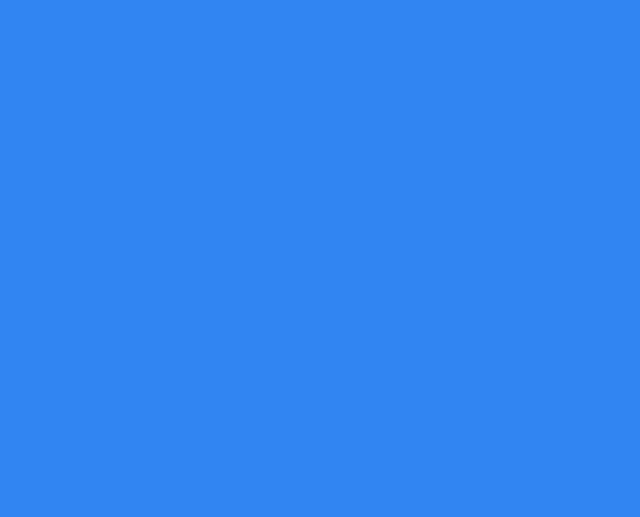
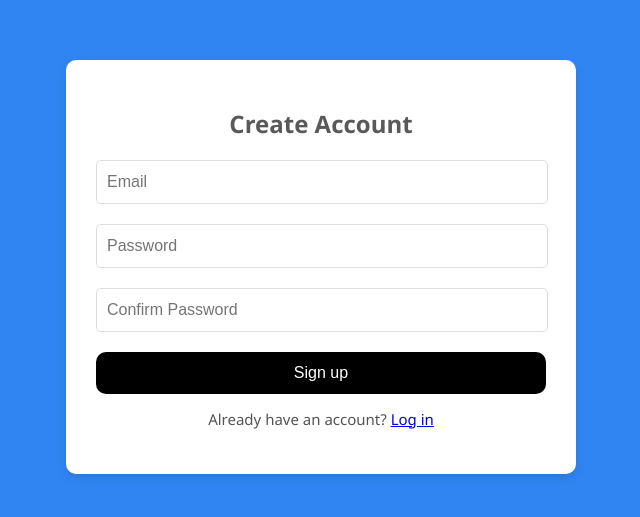
Before and after one commit to mariochiriac/AppDev-WeatherApp-GroupProject, a React (Create React App) app in the folder weather-app/: page /signup in a window 1280 px wide. Before the commit this address had no page. Shown: the part 133-650 px from the top of the page, without its empty margins (319-959 px from the left). Built offline with nearby package versions, Linux system fonts and the light colour scheme.

Commit message:
Added sign up page with css, and real login system to be implemented later.

```diff
--- a/weather-app/src/App.js
+++ b/weather-app/src/App.js
@@ -2,13 +2,14 @@ import './App.css';
 import { BrowserRouter, Route, Routes} from 'react-router-dom';
 import LoginPage from "./pages/LoginPage";
 import WeatherDashboard from './pages/WeatherDashboard';
+import SignupPage from './pages/SignupPage';
 
 function App() {
   return (
     <BrowserRouter>
       <Routes>
         <Route path="/" element={<LoginPage />} />
-
+        <Route path="/signup" element={<SignupPage />} />
         <Route path="/dashboard" element={<WeatherDashboard />} />
       </Routes>
     </BrowserRouter>
--- a/weather-app/src/pages/LoginPage.js
+++ b/weather-app/src/pages/LoginPage.js
@@ -4,12 +4,13 @@ import { useState } from "react";
 import "./LoginPage.css";
 import logo from "../logo192.png";
 
+//--const API_BASE_URL = "http://localhost:5000";--//
 export default function LoginPage() {
     const [email, setEmail] = useState("");
     const [password, setPassword] = useState("");
     const [error, setError] = useState("");
 
-    const handleSubmit = (e) => {
+    const handleSubmit = (e) => { //-- needs async when backend ready, for Real login --//
         e.preventDefault();
 
         //-- Validation for Email Address--//
@@ -30,8 +31,36 @@ export default function LoginPage() {
 
         /*Temporary navigation before the back end is ready.
         Delete this chunk when backend is complete */
-        window.location.href = "/dashboard";
+        window.location.href ="/dashboard";
+        /* Real Login system below commented for now until backend ready
+        try{
+            const response = await fetch(`${API_BASE_URL}/api/auth/login`, {
+                method: "POST",
+                headers: {"Content-Type": "application/json"},
+                body: JSON.stringify({ email, password}),
+            });
 
+            const data = await response.json();
+
+            if(!response.ok) {
+                setError(data.error || "Invalid email or password");
+                return;
+            }
+
+            if(data.token) {
+                localStorage.setItem("authToken", data.token);
+            } else {
+                localStorage.setItem("authToken", "dummy-token");
+            }
+
+            localStorage.setItem("userEmail", data.user?.email || email);
+            window.location.href = "/dashboard";
+
+        } catch (err) {
+            console.error(err);
+            setError("Network error. Please try again.");
+        }
+        */
     };
     return (
         <div className="login-container">
@@ -61,6 +90,9 @@ export default function LoginPage() {
                     />
                 </div>
                 <button type="submit">Login</button>
+                <p className="login-small">
+                    Don't have an account? <a href="/signup">Sign up</a>
+                </p>
             </form>
         </div>
     );
--- /dev/null
+++ b/weather-app/src/pages/SignupPage.css
@@ -0,0 +1,70 @@
+.signup-page {
+    min-height: 100vh;
+    background-color: rgb(49, 133, 242);
+    margin: 0;
+    display: flex;
+    justify-content: center;
+    align-items: center;
+}
+
+.signup-container {
+    overflow: hidden;
+    background-color: #fff;
+    padding: 30px;
+    width: 450px;
+    border-radius: 10px;
+    box-shadow: 0 4px 8px rgba(0, 0, 0, 0.1);
+}
+
+.signup-form h1 {
+    font-size: 24px;
+    font-family: "Segoe UI", Tahoma, Geneva, Verdana, sans-serif;
+    text-align: center;
+    margin-bottom: 20px;
+    color: #444444e2;
+}
+
+.input-group {
+    margin-bottom: 20px;
+}
+
+.input-group input[type="email"],
+.input-group input[type="password"] {
+    width: calc(100% - 20px);
+    padding: 12px 10px;
+    border: 1px solid #ddd;
+    border-radius: 5px;
+    font-size: 16px;
+}
+
+.input-group input[type="email"]:focus,
+.input-group input[type="password"]:focus {
+    border-color: #007bff;
+    outline: none;
+    box-shadow: 0 0 2px rgba(0, 123, 255, 0.25);
+}
+
+.signup-form button {
+    width: 100%;
+    padding: 12px;
+    background-color: black;
+    color: white;
+    border: none;
+    border-radius: 10px;
+    font-size: 16px;
+    cursor: pointer;
+}
+
+.signup-error {
+    color: red;
+    font-size: 14px;
+    margin-top: 5px;
+}
+
+.signup-page .login-small {
+  margin-top: 15px;
+  text-align: center;
+  font-size: 15px;
+  color: #555;
+  font-family: "Segoe UI", Tahoma, Geneva, Verdana, sans-serif;
+}
--- /dev/null
+++ b/weather-app/src/pages/SignupPage.js
@@ -0,0 +1,113 @@
+import React, { useState } from "react";
+import { useNavigate, Link } from "react-router-dom";
+import "./SignupPage.css";
+
+const API_BASE_URL = "http://localhost:5000";
+
+function SignupPage() {
+  const [email, setEmail] = useState("");
+  const [password, setPassword] = useState("");
+  const [confirmPassword, setConfirmPassword] = useState("");
+  const [error, setError] = useState("");
+  const [isSubmitting, setIsSubmitting] = useState(false);
+
+  const navigate = useNavigate();
+
+  async function handleSubmit(e) {
+    e.preventDefault();
+    setError("");
+
+    if (!email || !password || !confirmPassword) {
+      setError("Please fill out all fields.");
+      return;
+    }
+    if (password !== confirmPassword) {
+      setError("Passwords do not match.");
+      return;
+    }
+    if (password.length < 8) {
+      setError("Password must be at least 8 characters.");
+      return;
+    }
+
+    setIsSubmitting(true);
+    try {
+      const res = await fetch(`${API_BASE_URL}/api/auth/signup`, {
+        method: "POST",
+        headers: { "Content-Type": "application/json" },
+        body: JSON.stringify({ email, password }),
+      });
+
+      const data = await res.json();
+
+      if (!res.ok) {
+        setError(data.error || "Signup failed. Please try again.");
+        return;
+      }
+
+      if (data.token) {
+        localStorage.setItem("authToken", data.token);
+      }
+      localStorage.setItem("userEmail", data.user?.email || email);
+
+      navigate("/dashboard");
+    } catch (err) {
+      console.error(err);
+      setError("Network error. Please try again.");
+    } finally {
+      setIsSubmitting(false);
+    }
+  }
+
+  return (
+     <div className="signup-page">
+      <div className="signup-container">
+        <form className="signup-form" onSubmit={handleSubmit}>
+          <h1>Create Account</h1>
+
+          <div className="input-group">
+            <input
+              type="email"
+              placeholder="Email"
+              value={email}
+              onChange={(e) => setEmail(e.target.value)}
+              required
+            />
+          </div>
+
+          <div className="input-group">
+            <input
+              type="password"
+              placeholder="Password"
+              value={password}
+              onChange={(e) => setPassword(e.target.value)}
+              required
+            />
+          </div>
+
+          <div className="input-group">
+            <input
+              type="password"
+              placeholder="Confirm Password"
+              value={confirmPassword}
+              onChange={(e) => setConfirmPassword(e.target.value)}
+              required
+            />
+          </div>
+
+          {error && <p className="signup-error">{error}</p>}
+
+          <button type="submit" disabled={isSubmitting}>
+            {isSubmitting ? "Creating account..." : "Sign up"}
+          </button>
+
+          <p className="login-small">
+            Already have an account? <Link to="/">Log in</Link>
+          </p>
+        </form>
+      </div>
+    </div>
+  );
+}
+
+export default SignupPage;
```
